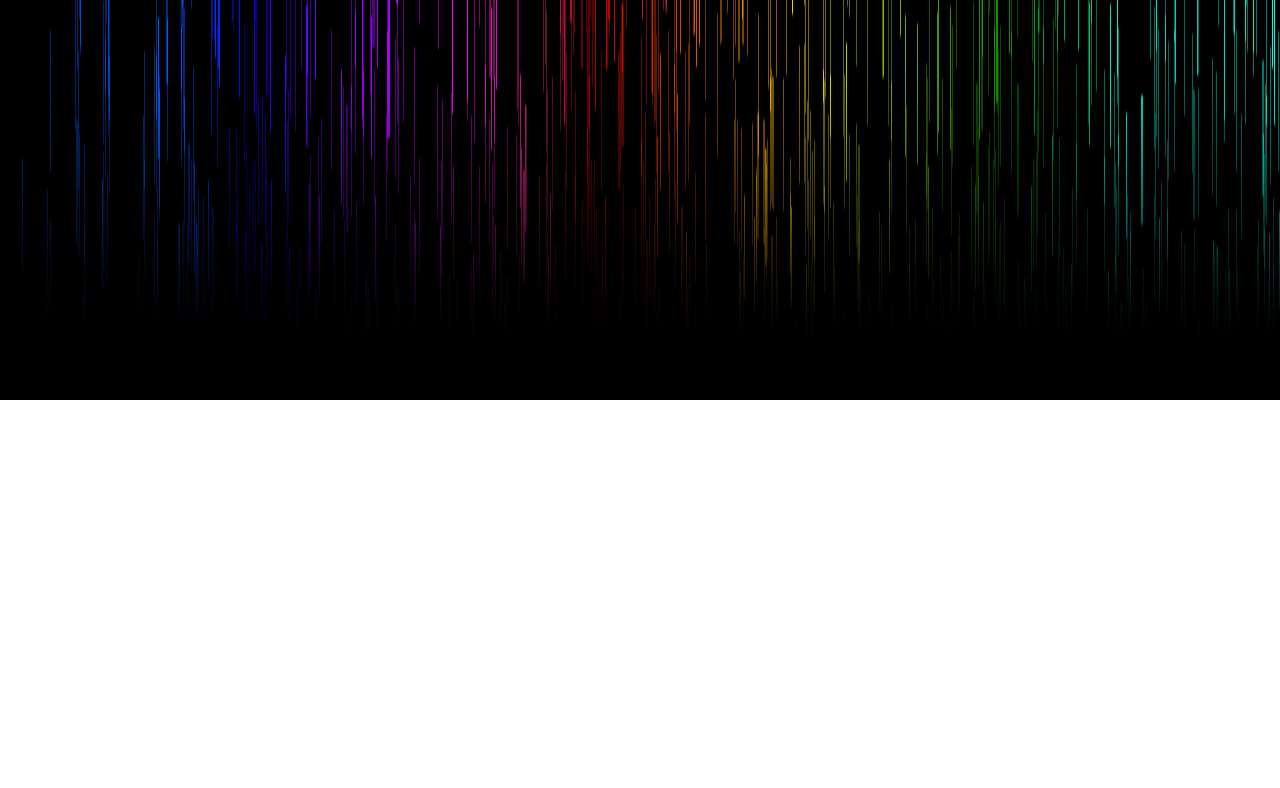
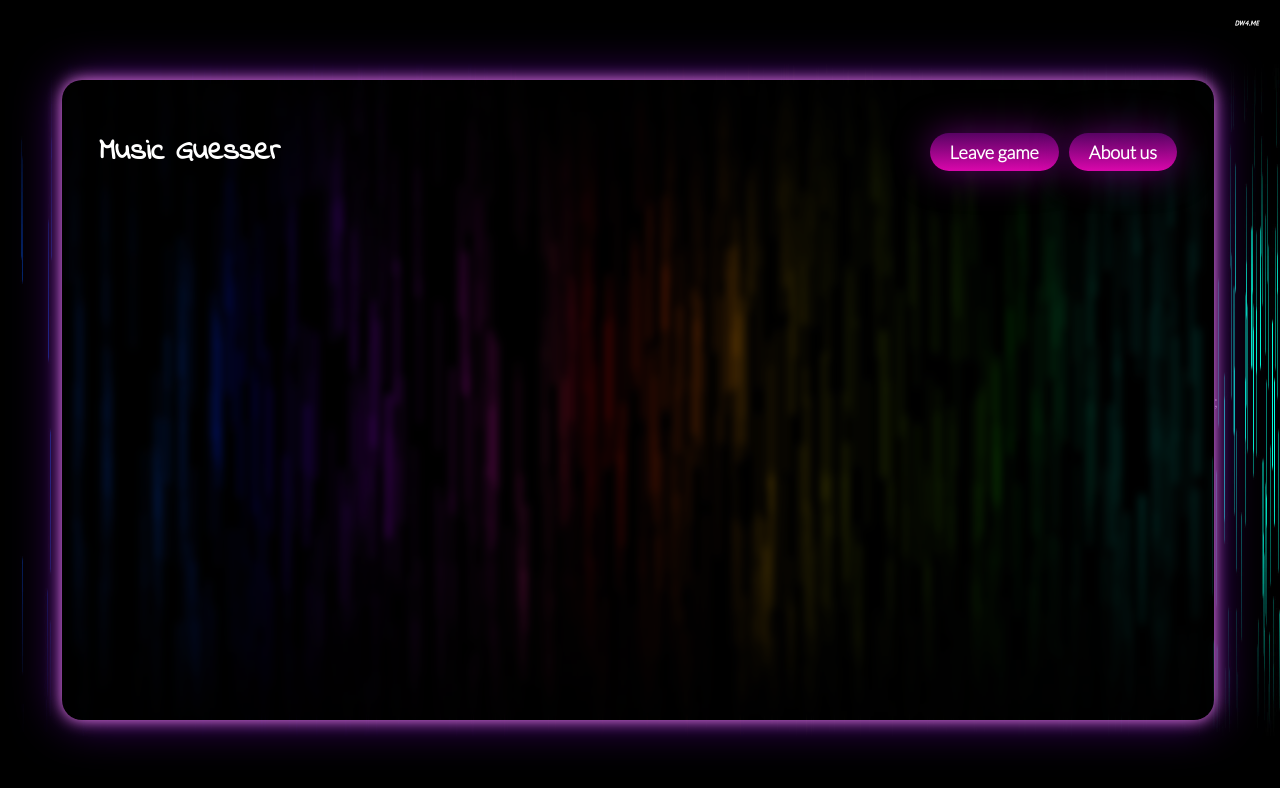
Before and after one commit to adziok/mg_frontend, a React (Create React App) app: page /game in a window 1280 px wide. Shown: the top 788 px of the page. Built offline with nearby package versions, Linux system fonts and the light colour scheme.

Commit message:
feat: create Game view base

```diff
--- a/src/core/Core.tsx
+++ b/src/core/Core.tsx
@@ -10,9 +10,9 @@ function Core() {
                 <Route exact path="/">
                     <Root />
                 </Route>
-                {/* <Route exact path="/game">
+                <Route exact path="/game">
                     <Game />
-                </Route> */}
+                </Route>
             </Switch>
         </Router>
     );
--- a/src/pages/Game/Game.scss
+++ b/src/pages/Game/Game.scss
@@ -1,115 +1,11 @@
 @import 'styles/_mixins';
 @import 'styles/_colors';
 
-header,
-section,
-main {
-    // padding: 10px;
-    display: flex;
-    flex: 1 1;
+.game {
+    .headerMenu {
+        display: flex;
+        gap: 10px;
+        flex-direction: row;
+    }
+
 }
-
-header {
-    width: 100%;
-    min-height: 70px;
-    height: 15%;
-    // justify-content: flex-end;
-    flex-basis: 100%;
-}
-//     h1 {
-//         color: #fff;
-//         font-weight: 600;
-//         position: absolute;
-//         left: 10%;
-//         font-size: 30px;
-//         font-family: 'Indie FLower';
-//     }
-
-//     .headerContent {
-//         // height: 100%;
-//         @include flexCenter();
-
-//         .headerMenu {
-//             @include flexCenter();
-//             flex-direction: row;
-//             height: 100%;
-//             &__item {
-//                 all: unset;
-//                 width: 100px;
-//                 border-radius: 30px;
-//                 height: 60%;
-//                 background: linear-gradient($violet, $pinkish);
-//                 box-shadow: 0 0 2em $violet;
-//                 @include flexCenter();
-//                 color: #fff;
-//                 border: none;
-//                 margin-left: 10px;
-//                 cursor: pointer;
-//                 font-weight: 600;
-//             }
-//         }
-//     }
-// }
-
-section {
-    flex-basis: 15%;
-    // height: 85%;
-    display: flex;
-    flex-direction: column;
-    // padding-left: 20px;
-}
-
-//     .genres {
-//         // display: flex;
-//         // flex-direction: column;
-//         padding-left: 10px;
-//         // margin: 0;
-//         span {
-//             color: #fff;
-//         }
-//     }
-
-//     .bottomOptions {
-//         // margin-bottom: 30px;
-//         margin-top: auto;
-//         .hideFullLabel:first-child  {
-//             margin: 0 10px 0 0;
-//         }
-//         .createRoom {
-//             margin: 20px 0;
-//             .createButton {
-//                 all: unset;
-//                 width: 150px;
-//                 border-radius: 30px;
-//                 // height: 100%;
-//                 background: linear-gradient($violet, $pinkish);
-//                 box-shadow: 0 0 2em $violet;
-//                 @include flexCenter();
-//                 color: #fff;
-//                 cursor: pointer;
-//                 height: 40px;
-//             }
-//         }
-//     }
-// }
-
-// main {
-//     flex-basis: 75%;
-//     // height: 85%;
-//     display: grid;
-//     grid-template-columns: 100%;
-//     grid-template-rows: repeat(10, 10%);
-//     // box-shadow: 0 0 1em #b2b2b2;
-//     // border-radius: 10px;
-// }
-//     .mainContent {
-//         // padding-right: 20px;
-
-//         .labelBar {
-//             display: grid;
-//             grid-template-columns: repeat(3, 33%);
-//             font-weight: 600;
-//             margin-left: 15px;
-//         }
-//     }
-// }
--- a/src/pages/Game/Game.tsx
+++ b/src/pages/Game/Game.tsx
@@ -1,20 +1,21 @@
 import React from 'react';
 import 'pages/Game/Game.scss';
 import Container from 'components/Container/Container';
+import Content from '../../components/Content/Content';
+import Header from '../../components/Header/Header';
+import { TopMenuButton } from '../../components/Buttons';
 
 function Game() {
     return (
-        <Container>
-            <header>
-                <h1>Guess</h1>
-            </header>
-            <nav>
-                <div className="scoreboard"></div>
-                <div className="options">
-                    <button className="leave">Leave room</button>
+        <Container classNames="game">
+            <Header>
+                <div className="headerMenu">
+                    <TopMenuButton text="Leave game" />
+                    <TopMenuButton text="About us" />
                 </div>
-            </nav>
-            <main>
+            </Header>
+
+            <Content>
                 <div className="headText"></div>
                 <div className="countdownBar"></div>
                 <div className="answers">
@@ -23,7 +24,7 @@ function Game() {
                     <div className="answer"></div>
                     <div className="answer"></div>
                 </div>
-            </main>
+            </Content>
         </Container>
     );
 }
```
